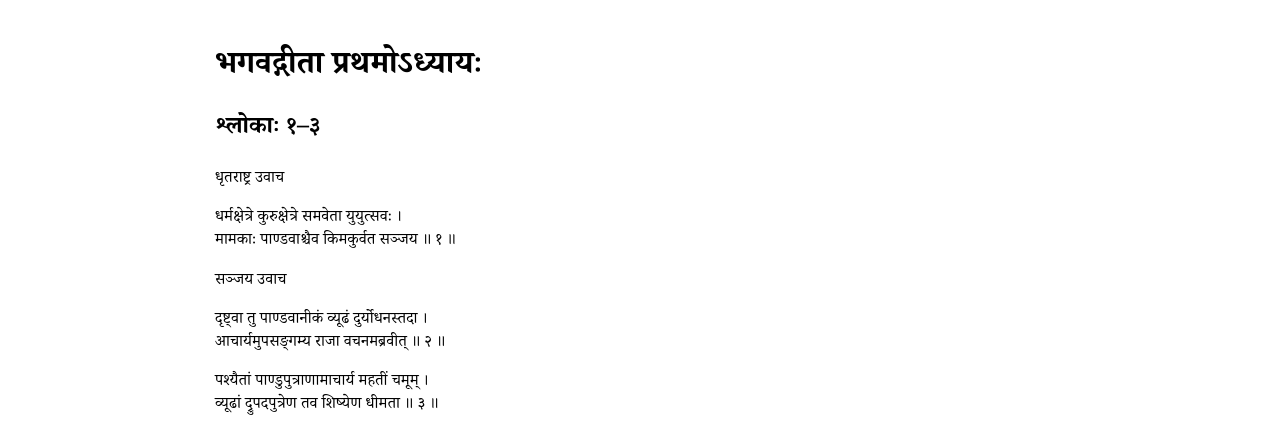
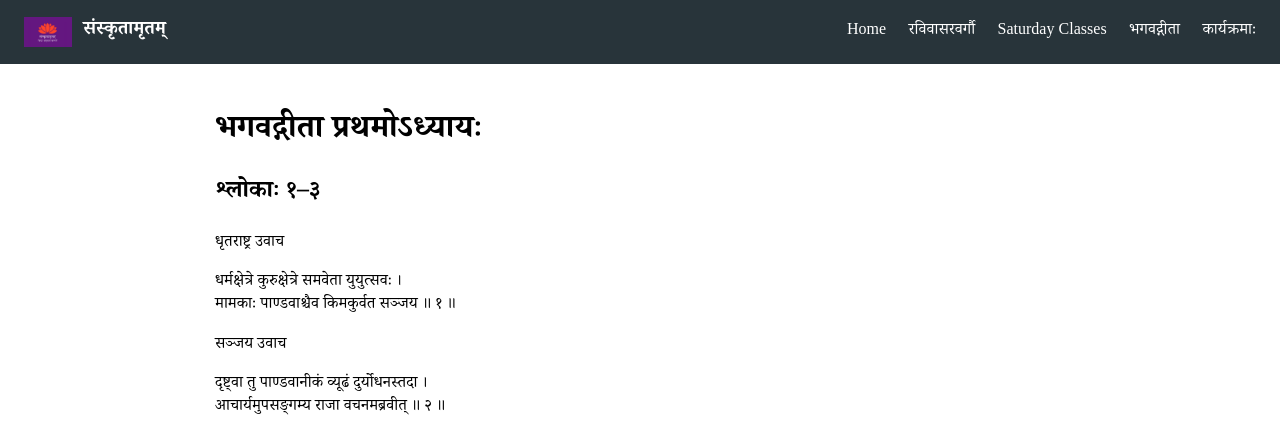
Before and after one commit to samskritaamritam/samskritaamritam, a Jekyll site: the page built from gita-test.md, in a window 1280 px wide, cut to the strip 0-429 px from the top of the page. Built offline with Jekyll 4.4.1, drawn with Linux system fonts in a browser that asks for light colours; some web fonts are replaced.

Commit message:
Added logo and navigation links

```diff
--- a/_includes/site-nav.html
+++ b/_includes/site-nav.html
@@ -1,6 +1,6 @@
 <nav class="site-nav">
     <div class="site-brand">
-        <img src="{{ '/assets/images/logo.png' | relative_url }}"
+        <img src="{{ '/assets/images/logo/samskritaamritam-logo.png' | relative_url }}"
              alt="संस्कृतामृतम्"
              class="site-logo">
         <span class="site-name">संस्कृतामृतम्</span>
--- a/_layouts/default.html
+++ b/_layouts/default.html
@@ -3,15 +3,21 @@
     <head>
         <meta charset="utf-8">
         <meta name="viewport" content="width=device-width, initial-scale=1">
+
         <title>{{ page.title }} | {{ site.title }}</title>
+
+        <link rel="preconnect" href="https://fonts.googleapis.com">
+        <link rel="preconnect" href="https://fonts.gstatic.com" crossorigin>
+        <link href="https://fonts.googleapis.com/css2?family=Tiro+Devanagari+Sanskrit:ital@0;1&display=swap" rel="stylesheet">
+
         <link rel="stylesheet" href="{{ '/assets/css/style.css' | relative_url }}">
     </head>
     <body>
-        <link rel="preconnect" href="https://fonts.googleapis.com">
-        <link rel="preconnect" href="https://fonts.gstatic.com" crossorigin>
-        <link href="https://fonts.googleapis.com/css2?family=Tiro+Devanagari+Sanskrit:ital@0;1&display=swap" rel="stylesheet">
+        {% include site-nav.html %}
+
         <main class="page">
             {{ content }}
         </main>
+
     </body>
 </html>
```
Also changed, not shown: assets/images/logo/samskritaamritam-logo.png (added).
